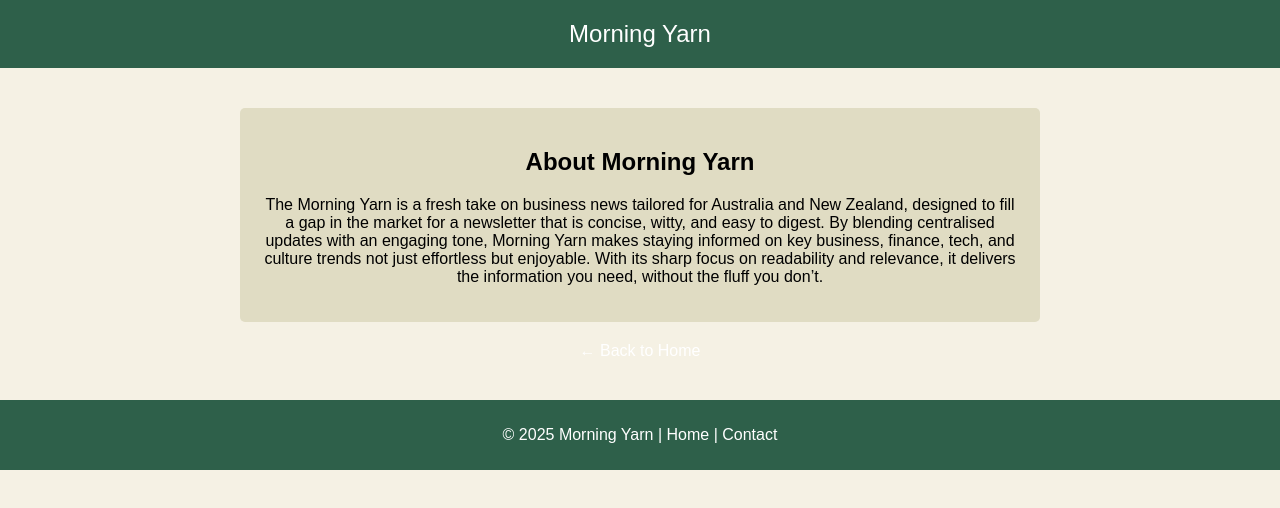
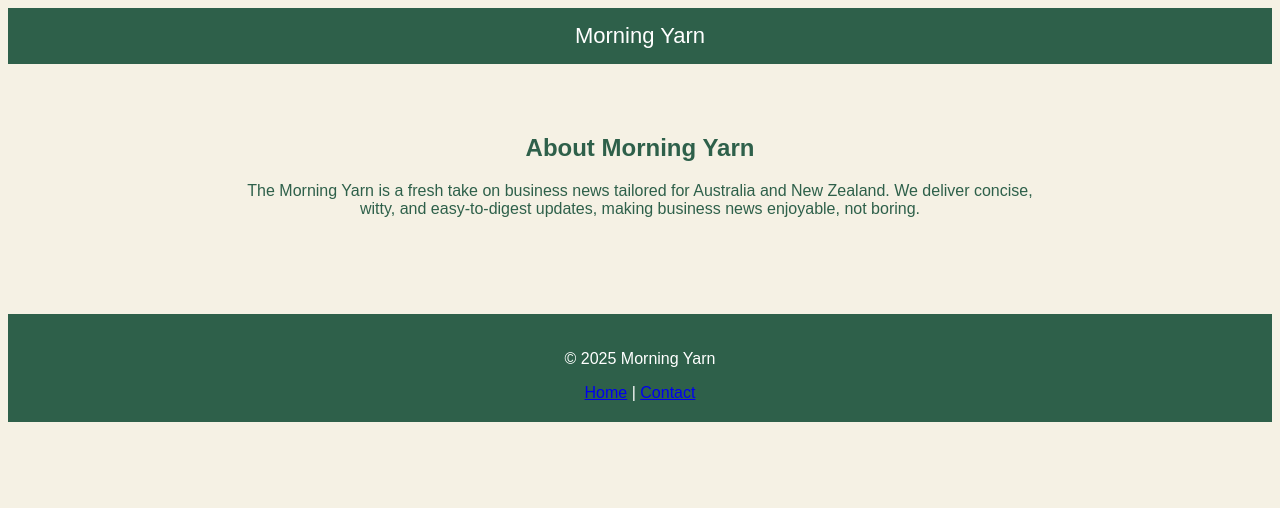
Before and after one commit to YarningMorn/MY.1, a plain HTML site: page about.html in a window 1280 px wide. Drawn offline with Linux system fonts and the light colour scheme.

Commit message:
Update about.html

```diff
--- a/about.html
+++ b/about.html
@@ -6,54 +6,43 @@
     <title>About - Morning Yarn</title>
     <style>
         body {
-            font-family: Arial, sans-serif;
-            margin: 0;
-            padding: 0;
-            text-align: center;
             background-color: #f5f1e4;
             color: #2e604a;
+            text-align: center;
+            font-family: Arial, sans-serif;
         }
         header {
             background-color: #2e604a;
             color: white;
-            padding: 20px;
-            font-size: 24px;
+            padding: 15px;
+            font-size: 22px;
         }
         .container {
             max-width: 800px;
             margin: auto;
-            padding: 20px;
-        }
-        .section {
-            background-color: #e0dcc3;
-            padding: 20px;
-            margin: 20px 0;
-            border-radius: 5px;
-            color: black;
+            padding: 50px 20px;
         }
         footer {
-            margin-top: 20px;
-            padding: 10px;
+            margin-top: 30px;
+            padding: 20px;
             background-color: #2e604a;
             color: white;
-        }
-        a {
-            color: white;
-            text-decoration: none;
         }
     </style>
 </head>
 <body>
+
 <header>Morning Yarn</header>
+
 <div class="container">
-        <div class="section">
     <h2>About Morning Yarn</h2>
-            <p>The Morning Yarn is a fresh take on business news tailored for Australia and New Zealand, designed to fill a gap in the market for a newsletter that is concise, witty, and easy to digest. By blending centralised updates with an engaging tone, Morning Yarn makes staying informed on key business, finance, tech, and culture trends not just effortless but enjoyable. With its sharp focus on readability and relevance, it delivers the information you need, without the fluff you don’t.</p>
+    <p>The Morning Yarn is a fresh take on business news tailored for Australia and New Zealand. We deliver concise, witty, and easy-to-digest updates, making business news enjoyable, not boring.</p>
 </div>
-        <a href="index.html">← Back to Home</a>
-    </div>
+
 <footer>
-        <p>&copy; 2025 Morning Yarn | <a href="index.html">Home</a> | <a href="contact.html">Contact</a></p>
+    <p>&copy; 2025 Morning Yarn</p>
+    <a href="index.html">Home</a> | <a href="contact.html">Contact</a>
 </footer>
+
 </body>
 </html>
```
Lines whose indentation alone changed are shown as unchanged.
